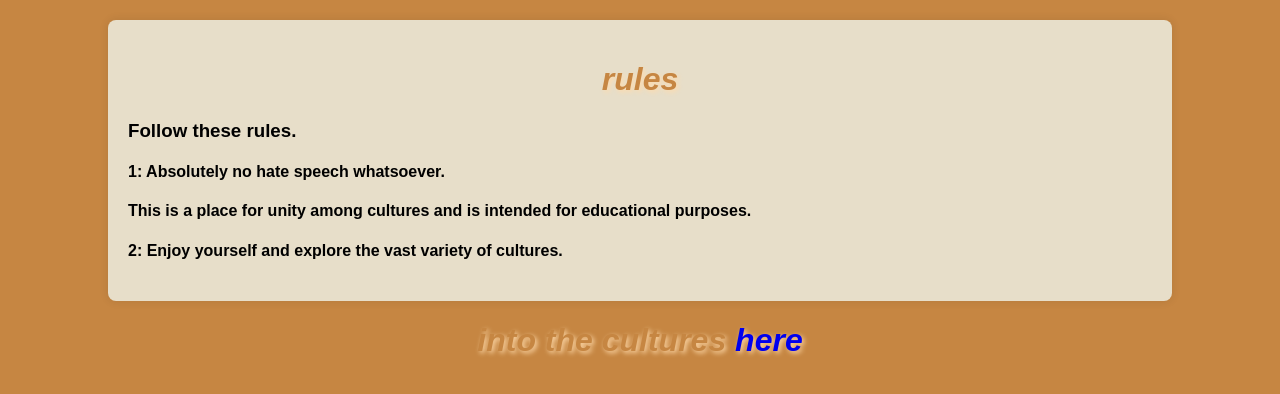
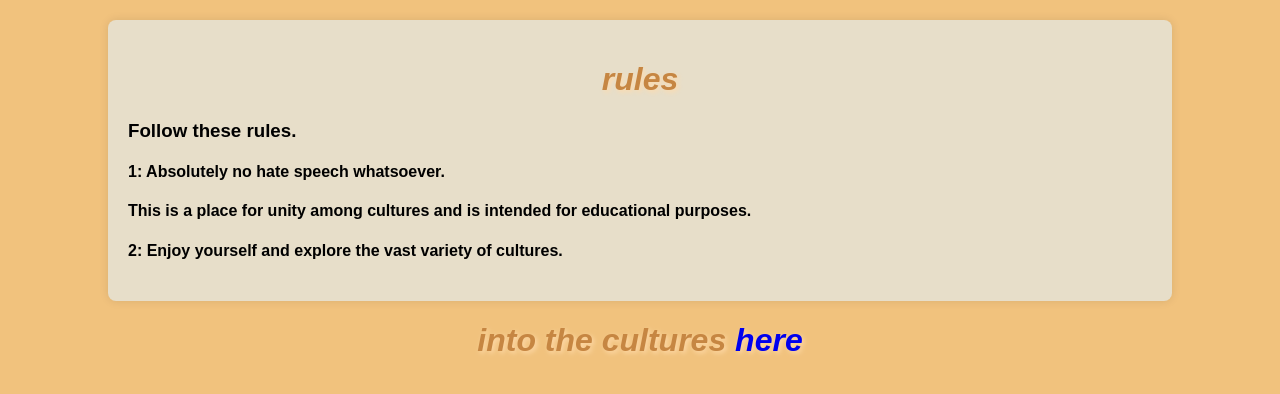
Before and after one commit to jaydenater21/Cultural-Questions1, a plain HTML site: page terms.html in a window 1280 px wide. Drawn offline with Linux system fonts and the light colour scheme.

Commit message:
Update terms.html

```diff
--- a/terms.html
+++ b/terms.html
@@ -5,7 +5,7 @@
     <style>
         body {
             font-family: Arial, sans-serif;
-            background-color:  #c68642; /* Background color */
+            background-color:  #f1c27d;
             margin: 0;
             padding: 0;
         }
```
